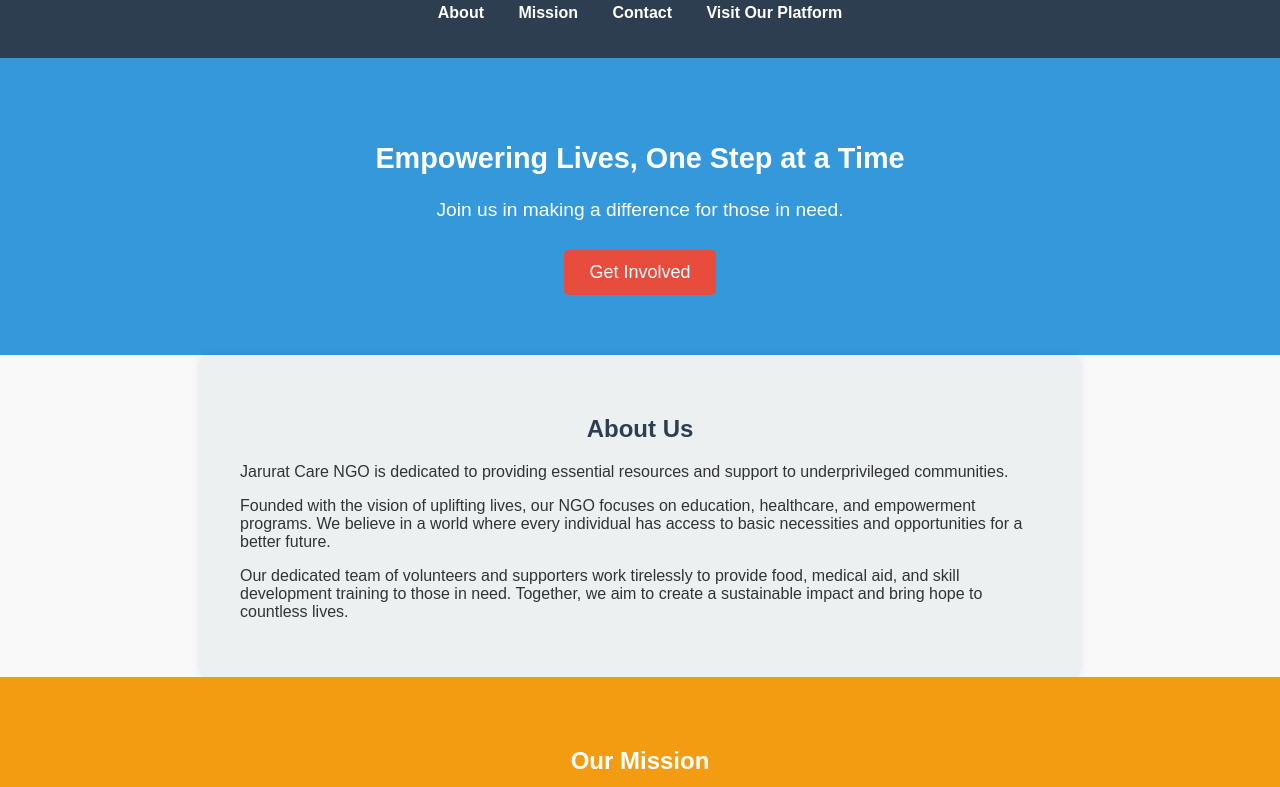
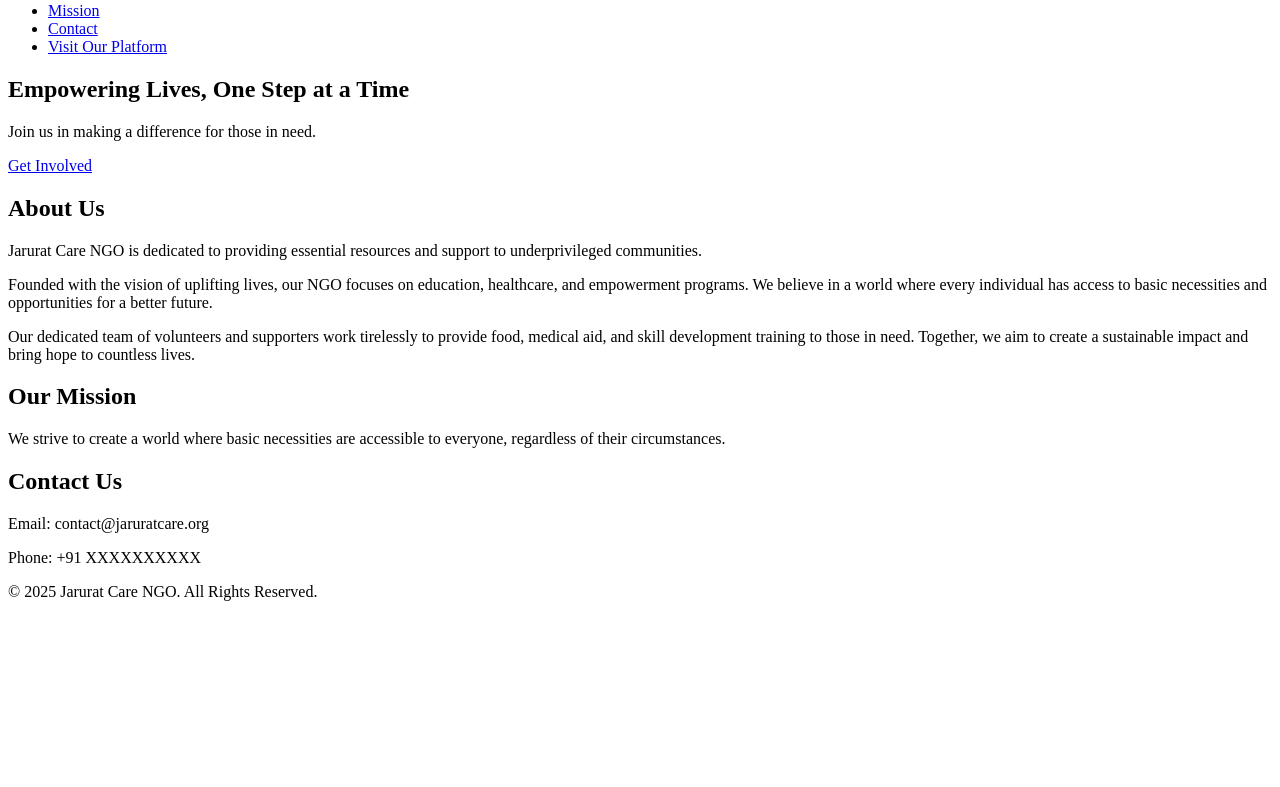
Before and after one commit to Rajneesh2002/backend-new, a website: page public/index.html in a window 1280 px wide. Shown: the part 96-883 px from the top of the page. After the commit the page ends 800 px from the top, so only its background shows below. Drawn offline with Linux system fonts and the light colour scheme.

Commit message:
styles.css deleted

```diff
--- a/public/index.html
+++ b/public/index.html
@@ -4,7 +4,6 @@
     <meta charset="UTF-8">
     <meta name="viewport" content="width=device-width, initial-scale=1.0">
     <title>Jarurat Care NGO</title>
-    <link rel="stylesheet" href="styles.css">
 </head>
 <body>
     <header>
--- a/public/styles.css
+++ /dev/null
@@ -1,88 +0,0 @@
-body {
-    font-family: Arial, sans-serif;
-    margin: 0;
-    padding: 0;
-    text-align: center;
-    background-color: #f9f9f9;
-    color: #333;
-}
-
-header {
-    background: #2c3e50;
-    color: white;
-    padding: 20px;
-}
-
-nav ul {
-    list-style: none;
-    padding: 0;
-}
-
-nav ul li {
-    display: inline;
-    margin: 0 15px;
-}
-
-nav ul li a {
-    color: white;
-    text-decoration: none;
-    font-weight: bold;
-}
-
-#hero {
-    background: #3498db;
-    color: white;
-    padding: 60px 20px;
-    font-size: 1.2em;
-}
-
-.btn {
-    background: #e74c3c;
-    color: white;
-    padding: 12px 25px;
-    text-decoration: none;
-    font-size: 18px;
-    border-radius: 5px;
-    display: inline-block;
-    margin-top: 10px;
-    transition: background 0.3s ease;
-}
-
-.btn:hover {
-    background: #c0392b;
-}
-
-section {
-    padding: 50px 20px;
-}
-
-#about {
-    background: #ecf0f1;
-    text-align: left;
-    max-width: 800px;
-    margin: auto;
-    padding: 40px;
-    border-radius: 10px;
-    box-shadow: 0 0 10px rgba(0, 0, 0, 0.1);
-}
-
-#about h2 {
-    color: #2c3e50;
-    text-align: center;
-}
-
-#mission {
-    background: #f39c12;
-    color: white;
-}
-
-#contact {
-    background: #27ae60;
-    color: white;
-}
-
-footer {
-    background: #2c3e50;
-    color: white;
-    padding: 20px;
-}
```
